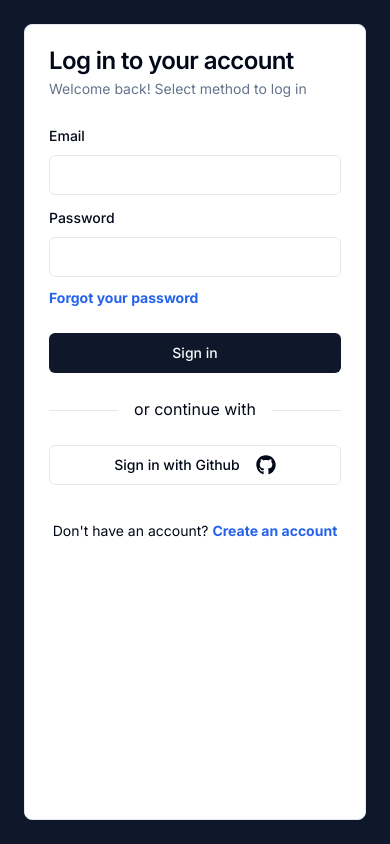
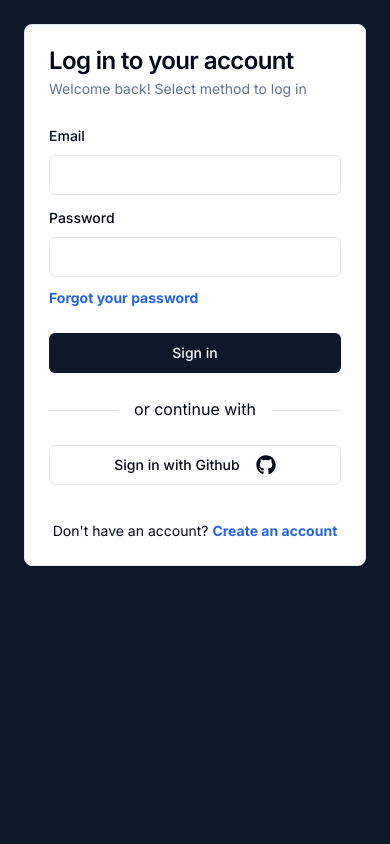
Before and after one commit to yowger/shopey, a Next.js app: page /login in a window 390 px wide. Built offline with nearby package versions, Linux system fonts and the light colour scheme.

Commit message:
login/register mobile responsiveness ui update

```diff
--- a/src/app/(auth)/layout.tsx
+++ b/src/app/(auth)/layout.tsx
@@ -4,7 +4,7 @@ interface RootLayoutProps {
 
 export default function RootLayout({ children }: RootLayoutProps) {
     return (
-        <div className="mx-auto w-full flex justify-center max-w-7xl p-6 md:p-12">
+        <div className="mx-auto w-full max-w-7xl p-6 md:p-12">
             {children}
         </div>
     )
--- a/src/app/(auth)/login/page.tsx
+++ b/src/app/(auth)/login/page.tsx
@@ -12,6 +12,7 @@ import LoginForm from "@/components/forms/auth/login"
 
 export default function page() {
     return (
+        <div className="flex justify-center">
             <Card className="w-full md:w-2/3 lg:w-1/2">
                 <CardHeader>
                     <CardTitle>Log in to your account</CardTitle>
@@ -25,11 +26,15 @@ export default function page() {
                 <CardFooter className="flex justify-center mt-3">
                     <span className="text-sm">
                         Don&apos;t have an account?{" "}
-                    <Link href="/register" className="text-blue-600 font-bold">
+                        <Link
+                            href="/register"
+                            className="text-blue-600 font-bold"
+                        >
                             Create an account
                         </Link>
                     </span>
                 </CardFooter>
             </Card>
+        </div>
     )
 }
--- a/src/app/(auth)/register/page.tsx
+++ b/src/app/(auth)/register/page.tsx
@@ -12,6 +12,7 @@ import RegisterForm from "@/components/forms/auth/register"
 
 export default function page() {
     return (
+        <div className="flex justify-center">
             <Card className="w-full md:w-2/3 lg:w-1/2">
                 <CardHeader>
                     <CardTitle>Create an account</CardTitle>
@@ -31,5 +32,6 @@ export default function page() {
                     </span>
                 </CardFooter>
             </Card>
+        </div>
     )
 }
```
Lines whose indentation alone changed are shown as unchanged.
